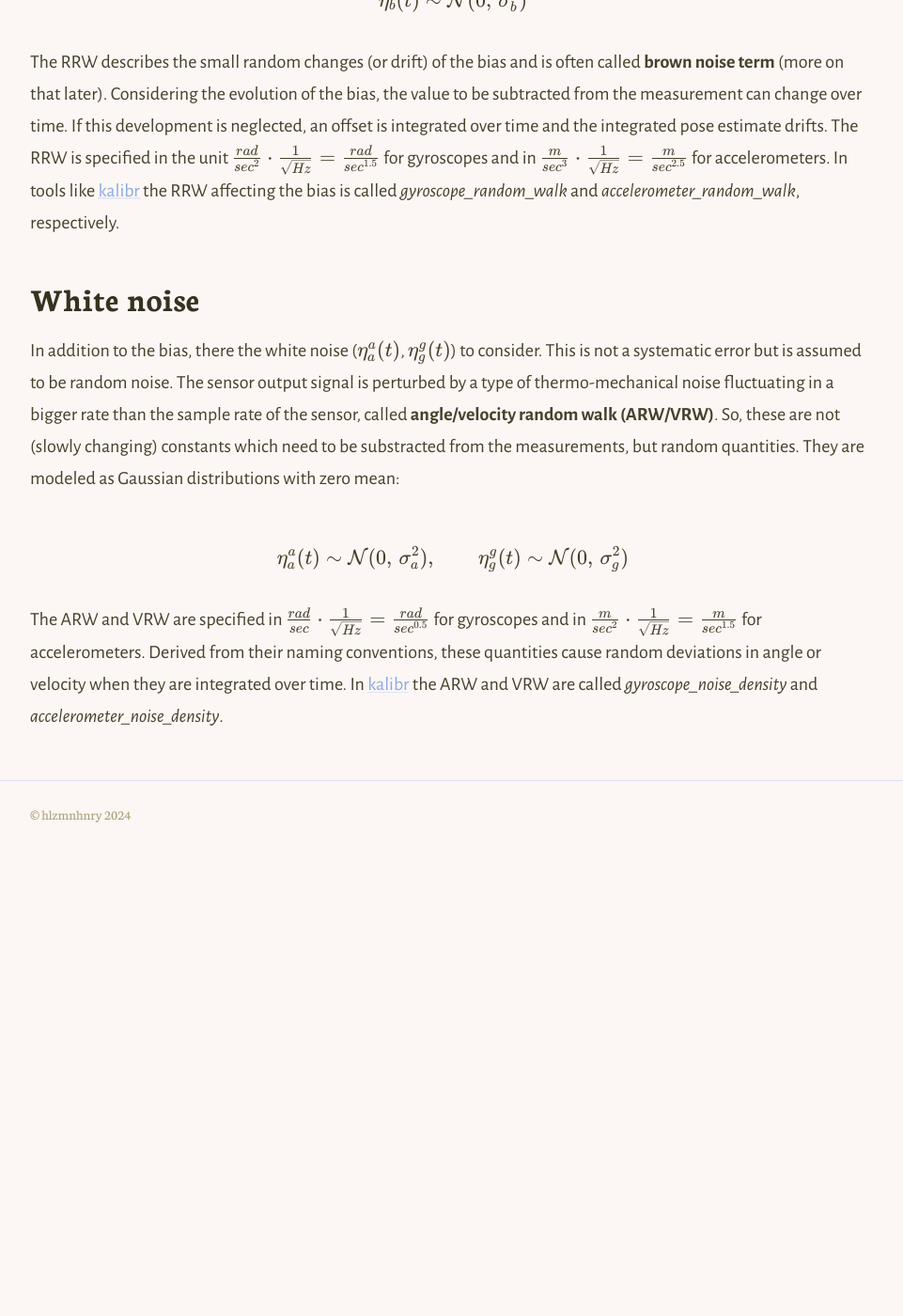
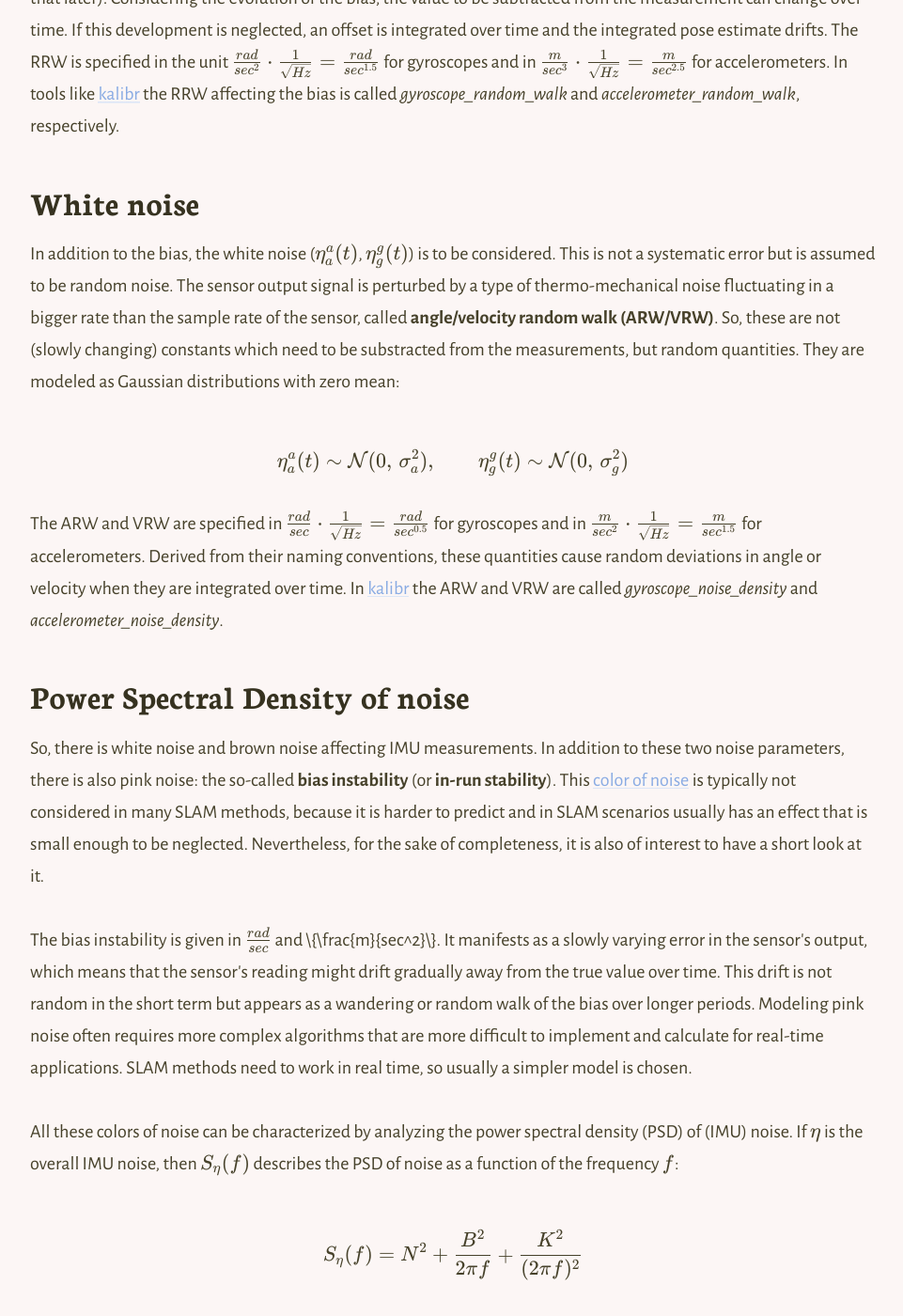
Before and after one commit to hlzmnhnry/hlzmnhnry.github.io, a Jekyll site: the page built from _posts/2024-07-29-imu-error-models.md, in a window 1280 px wide and 1400 px high, scrolled down 1842 px. Shown: the whole window at 94% size, without its empty margins (158-1119 px from the left). Built offline with Jekyll 4.4.1, drawn with Linux system fonts in a browser that asks for light colours; nearby versions of some CDN libraries; before the commit the page ends 2742 px from its top, so only the background shows below that; some of the changed text lies outside the part shown.

Commit message:
finished first post (imu error models)

```diff
--- a/_posts/2024-07-29-imu-error-models.md
+++ b/_posts/2024-07-29-imu-error-models.md
@@ -25,14 +25,30 @@ Inertial measurement units (IMUs) are used in many SLAM procedures. In most case
 
 <p>Starting with the bias, it might seem confusing to model the bias to be time-dependent, since it can be considered as a constant offset. Then the bias would be modeled by a constant \(b(t) = b_0\) (<b>constant bias error</b>). However, the bias also has a dynamic component: the random walk of the bias, described by the <b>rate random walk (RRW)</b> \(\sigma_b\). Then the bias becomes:</p>
 
-<p>\[b(t + \Delta t) = b(t) + \eta_b(t)\] with \[\eta_b(t) \sim \mathcal{N}(0,\,\sigma_b^{2})\]</p>
+<p>\[b(t + \Delta t) = b(t) + \eta_b(t), \qquad \eta_b(t) \sim \mathcal{N}(0,\,\sigma_b^{2})\]</p>
 
 <p>The RRW describes the small random changes (or drift) of the bias and is often called <b>brown noise term</b> (more on that later). Considering the evolution of the bias, the value to be subtracted from the measurement can change over time. If this development is neglected, an offset is integrated over time and the integrated pose estimate drifts. The RRW is specified in the unit \(\frac{rad}{sec^2} \cdot \frac{1}{\sqrt{Hz}} = \frac{rad}{sec^{1.5}}\) for gyroscopes and in \(\frac{m}{sec^3} \cdot \frac{1}{\sqrt{Hz}} = \frac{m}{sec^{2.5}}\) for accelerometers. In tools like <a href="https://github.com/ethz-asl/kalibr/wiki/IMU-Noise-Model">kalibr</a> the RRW affecting the bias is called <i>gyroscope_random_walk</i> and <i>accelerometer_random_walk</i>, respectively.</p>
 
 ## White noise
 
-<p>In addition to the bias, there the white noise (\(\eta_a^a(t)\), \(\eta_g^g(t)\)) to consider. This is not a systematic error but is assumed to be random noise. The sensor output signal is perturbed by a type of thermo-mechanical noise fluctuating in a bigger rate than the sample rate of the sensor, called <b>angle/velocity random walk (ARW/VRW)</b>. So, these are not (slowly changing) constants which need to be substracted from the measurements, but random quantities. They are modeled as Gaussian distributions with zero mean:</p>
+<p>In addition to the bias, the white noise (\(\eta_a^a(t)\), \(\eta_g^g(t)\)) is to be considered. This is not a systematic error but is assumed to be random noise. The sensor output signal is perturbed by a type of thermo-mechanical noise fluctuating in a bigger rate than the sample rate of the sensor, called <b>angle/velocity random walk (ARW/VRW)</b>. So, these are not (slowly changing) constants which need to be substracted from the measurements, but random quantities. They are modeled as Gaussian distributions with zero mean:</p>
 
 <p>\[\eta_a^a(t) \sim \mathcal{N}(0,\,\sigma_a^2), \qquad \eta_g^g(t) \sim \mathcal{N}(0,\,\sigma_g^2)\]</p>
 
 <p>The ARW and VRW are specified in \(\frac{rad}{sec} \cdot \frac{1}{\sqrt{Hz}} = \frac{rad}{sec^{0.5}}\) for gyroscopes and in \(\frac{m}{sec^2} \cdot \frac{1}{\sqrt{Hz}} = \frac{m}{sec^{1.5}}\) for accelerometers. Derived from their naming conventions, these quantities cause random deviations in angle or velocity when they are integrated over time. In <a href="https://github.com/ethz-asl/kalibr/wiki/IMU-Noise-Model">kalibr</a> the ARW and VRW are called <i>gyroscope_noise_density</i> and <i>accelerometer_noise_density</i>.</p>
+
+## Power Spectral Density of noise
+
+<p>So, there is white noise and brown noise affecting IMU measurements. In addition to these two noise parameters, there is also pink noise: the so-called <b>bias instability</b> (or <b>in-run stability</b>). This <a href="https://en.wikipedia.org/wiki/Colors_of_noise">color of noise</a> is typically not considered in many SLAM methods, because it is harder to predict and in SLAM scenarios usually has an effect that is small enough to be neglected. Nevertheless, for the sake of completeness, it is also of interest to have a short look at it.</p>
+
+<p>The bias instability is given in \(\frac{rad}{sec}\) and \{\frac{m}{sec^2}\}. It manifests as a slowly varying error in the sensor's output, which means that the sensor's reading might drift gradually away from the true value over time. This drift is not random in the short term but appears as a wandering or random walk of the bias over longer periods. Modeling pink noise often requires more complex algorithms that are more difficult to implement and calculate for real-time applications. SLAM methods need to work in real time, so usually a simpler model is chosen.</p>
+
+<p>All these colors of noise can be characterized by analyzing the power spectral density (PSD) of (IMU) noise. If \(\eta\) is the overall IMU noise, then \(S_\eta(f)\) describes the PSD of noise as a function of the frequency \(f\):</p>
+
+<p>\[S_\eta(f) = N^2 + \frac{B^2}{2 \pi f} + \frac{K^2}{(2 \pi f)^2} \]</p>
+
+<p>It can be assumed that these frequency components are statistically independent. Therefore, the noise signal \(\eta(t)\) can be modeled to consist of white (\(N\)), brown \(B\) and pink (\(K\)) noise:</p>
+
+<p>\[ \eta(t) = \eta_N(t) + \eta_B(t) + \eta_K(t) \]</p>
+
+<p>To determine all IMU noise parameters commonly used in SLAM methods (i.e., ARW, VRW and RRW) the <a href="https://en.wikipedia.org/wiki/Allan_variance">Allan variance</a> can be used. In order not to exceed the scope of this article, the Allan variance will be discussed in detail in a future article.</p>
```
